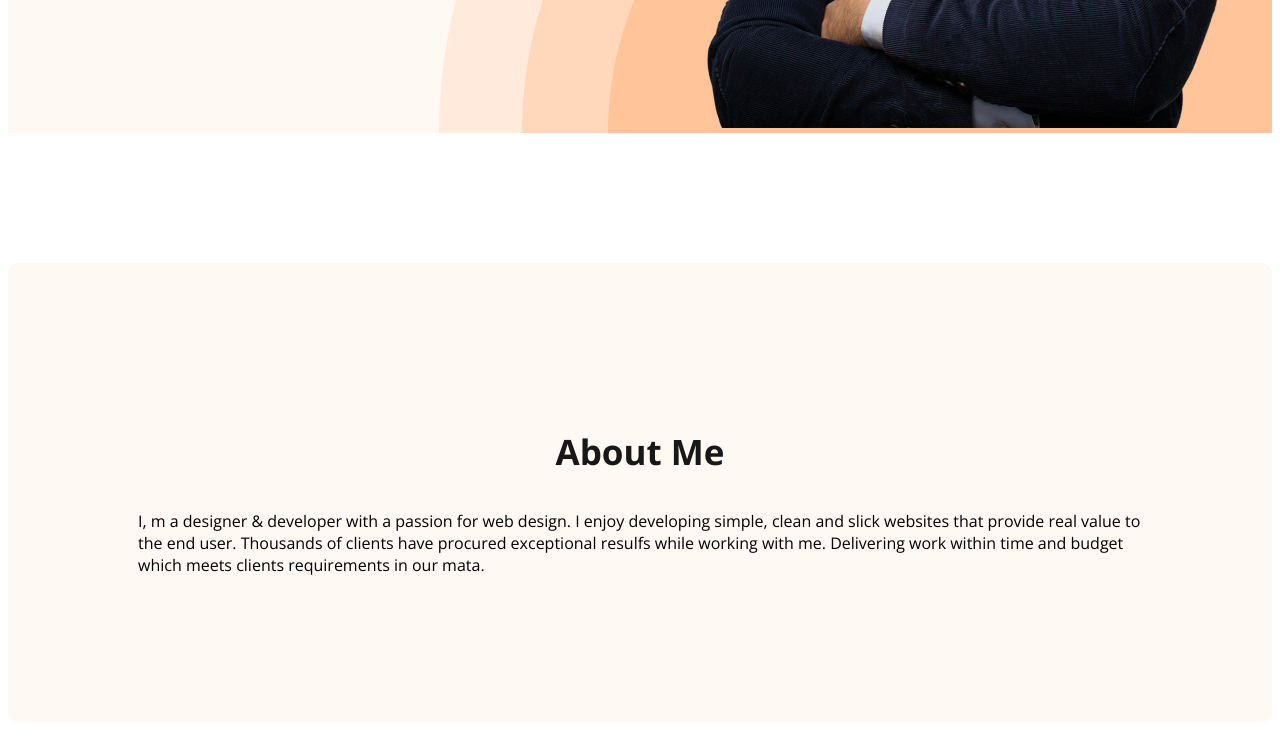
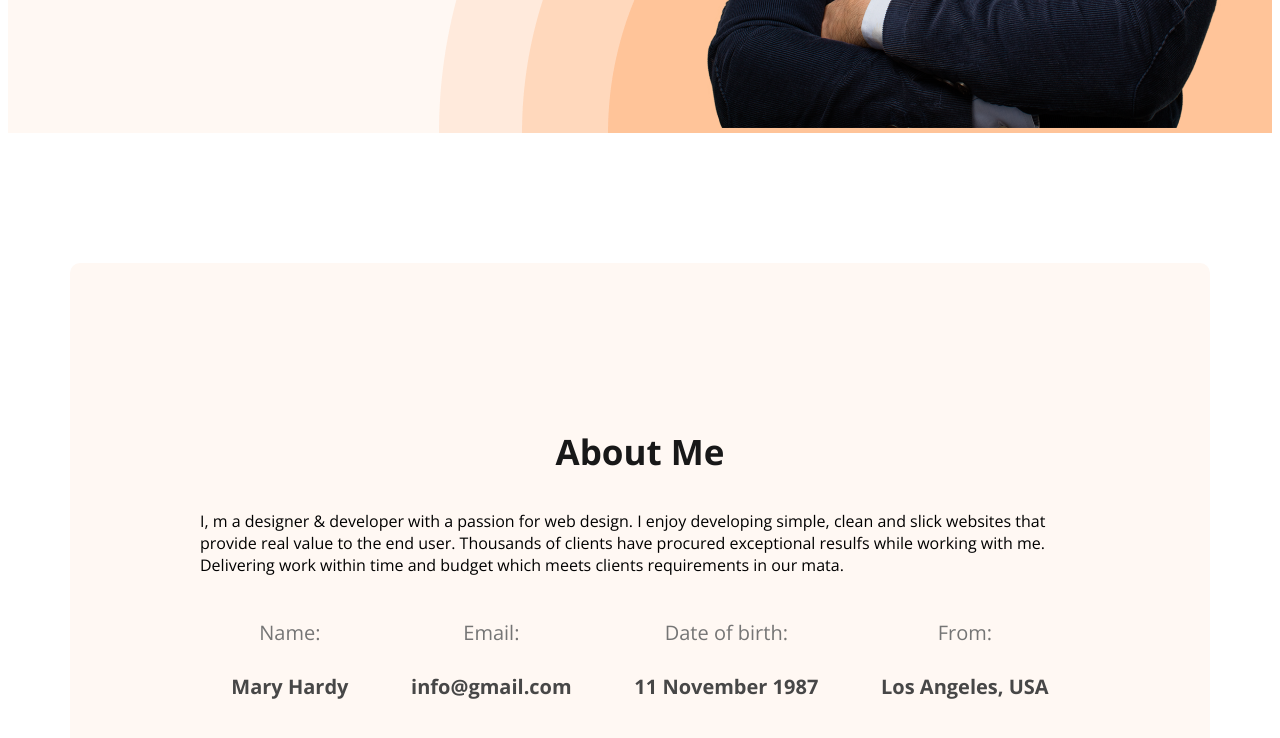
Before and after one commit to Sumonroy360/developer-portfuliio, a plain HTML site: page index.html in a window 1280 px wide. Shown: the part 737-1475 px from the top of the page. Drawn offline with nearby package versions, Linux system fonts and the light colour scheme.

Commit message:
about info added

```diff
--- a/index.html
+++ b/index.html
@@ -37,6 +37,25 @@
           <section class="about">
                <h3 class="section-title">About Me</h3>
                <p class="section-description">I, m a designer & developer with a passion for web design. I enjoy developing simple, clean and slick websites that provide real value to the end user. Thousands of clients have procured exceptional resulfs while working with me. Delivering work within time and budget which meets clients requirements in our mata.</p>
+
+               <div class="about-info-container">
+                    <div class="about-info">
+                         <h4 class="about-title">Name:</h4>
+                         <p class="about-description">Mary Hardy </p>
+                    </div>
+                    <div class="about-info">
+                         <h4 class="about-title">Email:</h4>
+                         <p class="about-description">info@gmail.com</p>
+                    </div>
+                    <div class="about-info">
+                         <h4 class="about-title">Date of birth:</h4>
+                         <p class="about-description">11 November 1987</p>
+                    </div>
+                    <div class="about-info">
+                         <h4 class="about-title">From:</h4>
+                         <p class="about-description">Los Angeles, USA</p>
+                    </div>
+               </div>
           </section>
      </main>
      <footer>
--- a/styles/portfulio.css
+++ b/styles/portfulio.css
@@ -111,6 +111,10 @@ nav a {
 }
 
 /* main section style */
+main {
+     max-width: 1140px;
+     margin: 0px auto;
+}
 
 /* About section style */
 
@@ -120,3 +124,26 @@ nav a {
      background: #FFF8F3;
      margin: 130px 0;
 }
+
+.about-info-container {
+     display: flex;
+     justify-content: space-around;
+}
+
+.about-info {
+     text-align: center;
+}
+
+.about-title {
+     color: #757575;
+     font-size: 20px;
+     font-style: normal;
+     font-weight: 400;
+}
+
+.about-description {
+     color: #474747;
+     font-size: 20px;
+     font-weight: 700;
+     line-height: 30px;
+}
```
